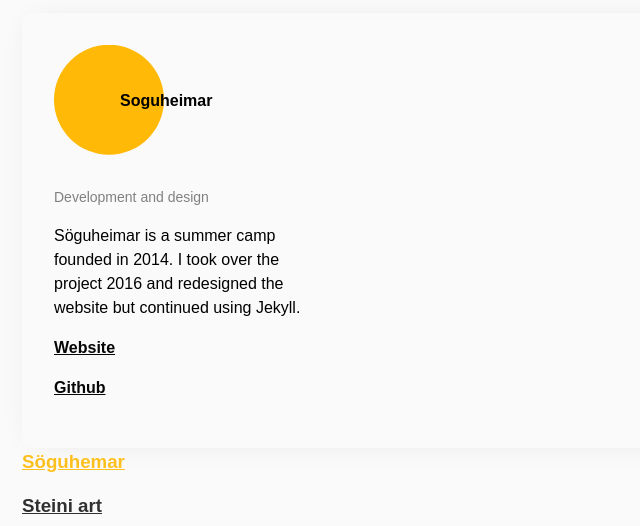
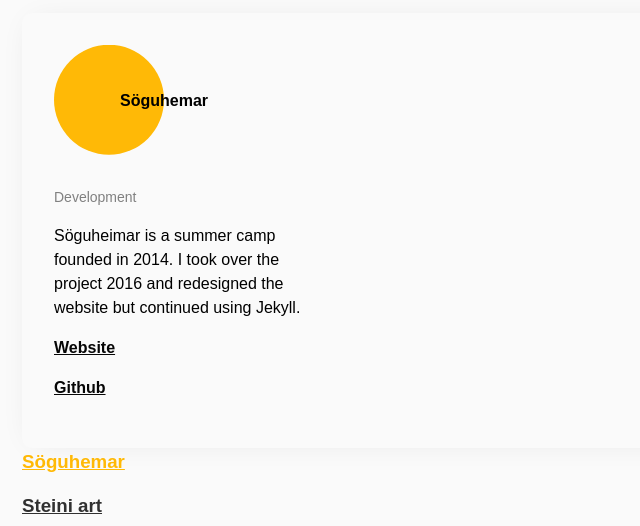
Before and after one commit to viktorhollanders/viktorhollanders, a website: page public/index.html in a window 1280 px wide. Both pictures are taken after a click on the element "Söguhemar". Shown: the part 820-1346 px from the top of the page, 0-640 px from the left. Drawn offline with Linux system fonts and the light colour scheme; a web font is replaced by a local one.

Commit message:
Dynamically add content to modal

```diff
--- a/public/assets/css/style.css
+++ b/public/assets/css/style.css
@@ -107,7 +107,7 @@ section {
 .project-shape {
   height: 110px;
   width: 110px;
-  background-color: #ffb906;
+  background-color: rgb(255, 185, 6, 1);
   clip-path: circle(50%);
 }
 
@@ -116,6 +116,7 @@ section {
   top: 40%;
   left: 60%;
   text-align: center;
+  text-wrap: nowrap;
 }
 
 .btn-close {
--- a/public/index.html
+++ b/public/index.html
@@ -54,14 +54,14 @@
             <div class="modal-header">
               <div class="shape-title">
                 <div class="project-shape"></div>
-                <h4 class="project-title">Soguheimar</h4>
+                <h4 class="project-title">Söguheimar</h4>
               </div>
               <button type="button" class="btn-close" data-bs-dismiss="modal" aria-label="Close">
                 <p>X</p>
               </button>
             </div>
             <div class="modal-body">
-              <p class="project-role">Development and design</p>
+              <p class="project-role">Development</p>
               <p class="project-description">
                 Söguheimar is a summer camp founded in 2014. I took over the project 2016 and
                 redesigned the website but continued using Jekyll.
--- a/public/projects.json
+++ b/public/projects.json
@@ -1,17 +1,17 @@
 [
   {
     "id": 1,
-    "color": "#FEC01F",
+    "color": "255,185,6",
     "shape": "circle",
     "name": "Söguhemar",
-    "role": "Development and design",
+    "role": "Development",
     "description": "Söguheimar is a summer camp founded in 2014. I took over the project 2016 and redesigned the website but continued using Jekyll.",
     "website": "https://soguheimar.is/",
     "github": "https://github.com/viktorhollanders/soguheimar"
   },
   {
     "id": 2,
-    "color": "#303030",
+    "color": "48,48,48",
     "shape": "square",
     "name": "Steini art",
     "role": "Development and design",
@@ -21,11 +21,12 @@
   },
   {
     "id": 3,
-    "color": "#F528F9",
+    "color": "245,40,249",
     "shape": "triangle",
     "name": "Checked",
+    "role": "Design",
     "description": "todo app",
-    "website": "",
-    "github": ""
+    "website": "#",
+    "github": "#"
   }
 ]
--- a/public/script.js
+++ b/public/script.js
@@ -16,18 +16,37 @@ const getAllProjects = async () => {
 const projectsContainer = document.querySelector('#project-container');
 console.log(projectsContainer);
 
-const projectModal = (e) => {
-  console.log(e.target.id);
+const modal = document.querySelector('.modal');
+let modalTitle = modal.querySelector('.project-title');
+let modalShape = modal.querySelector('.project-shape');
+let modalRole = modal.querySelector('.project-role');
+let modalDescription = modal.querySelector('.project-description');
+let modalWebsite = modal.querySelector('.project-website');
+let modalGithub = modal.querySelector('.project-github');
+
+const onClick = (e) => {
+  const projectId = e.target.id;
+  const project = projects.find((project) => project.id === parseInt(projectId));
+
+  if (project) {
+    console.log(project);
+    modalTitle.textContent = project.name;
+    modalShape.style.backgroundColor = `rgb(${project.color})`;
+    modalRole.textContent = project.role;
+    modalDescription.textContent = project.description;
+    modalWebsite.href = project.website;
+    modalGithub.href = project.github;
+  }
 };
 
 getAllProjects().then(() => {
   projects.forEach((project) => {
     const newProject = document.createElement('h3');
     newProject.textContent = project.name;
-    newProject.style.color = project.color;
+    newProject.style.color = `rgb(${project.color})`;
     newProject.classList.add('project');
-    newProject.id = `pro${project.id}`;
-    newProject.addEventListener('click', projectModal);
+    newProject.id = project.id;
+    newProject.addEventListener('click', onClick);
     projectsContainer.appendChild(newProject);
   });
 });
```
